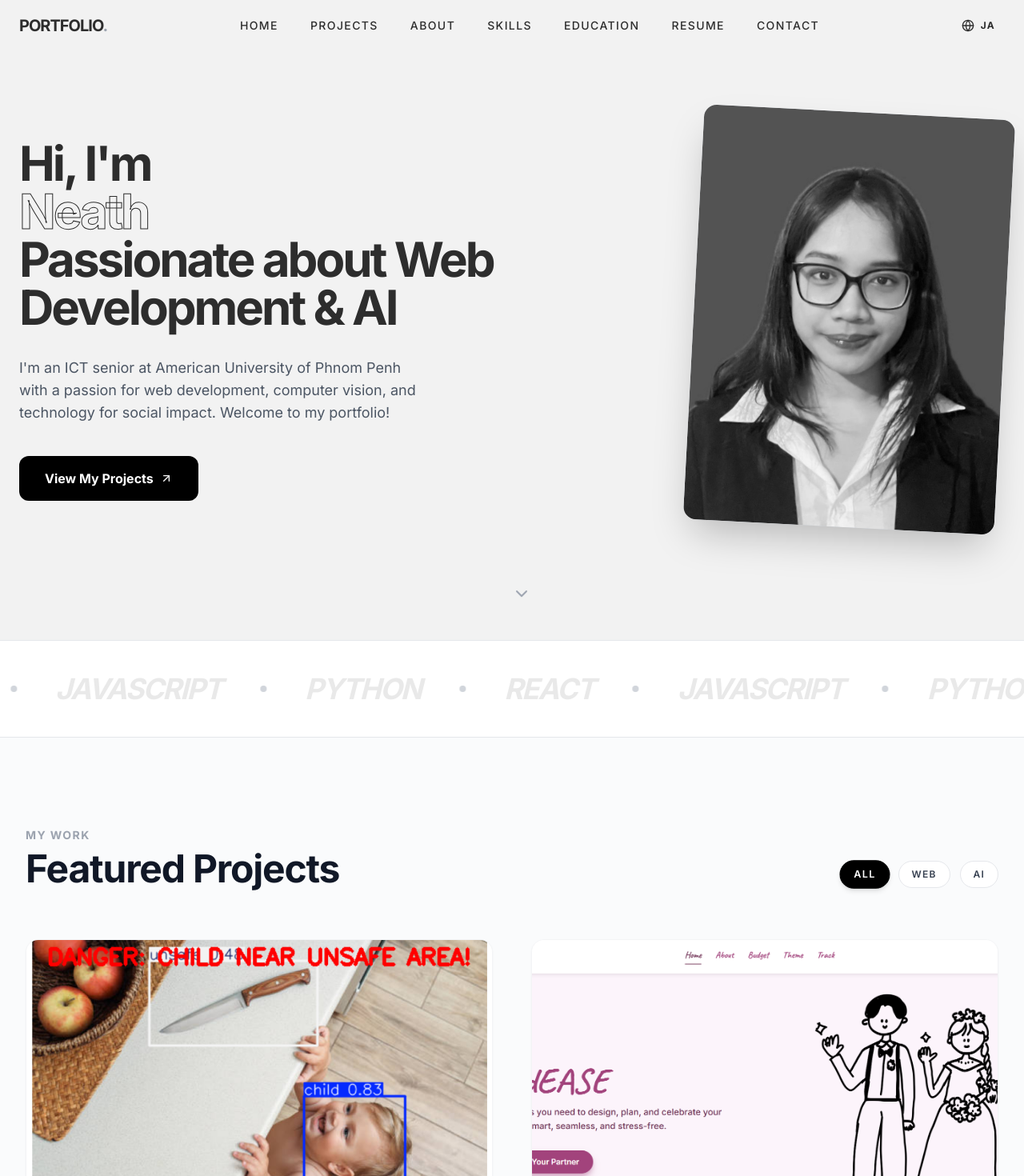
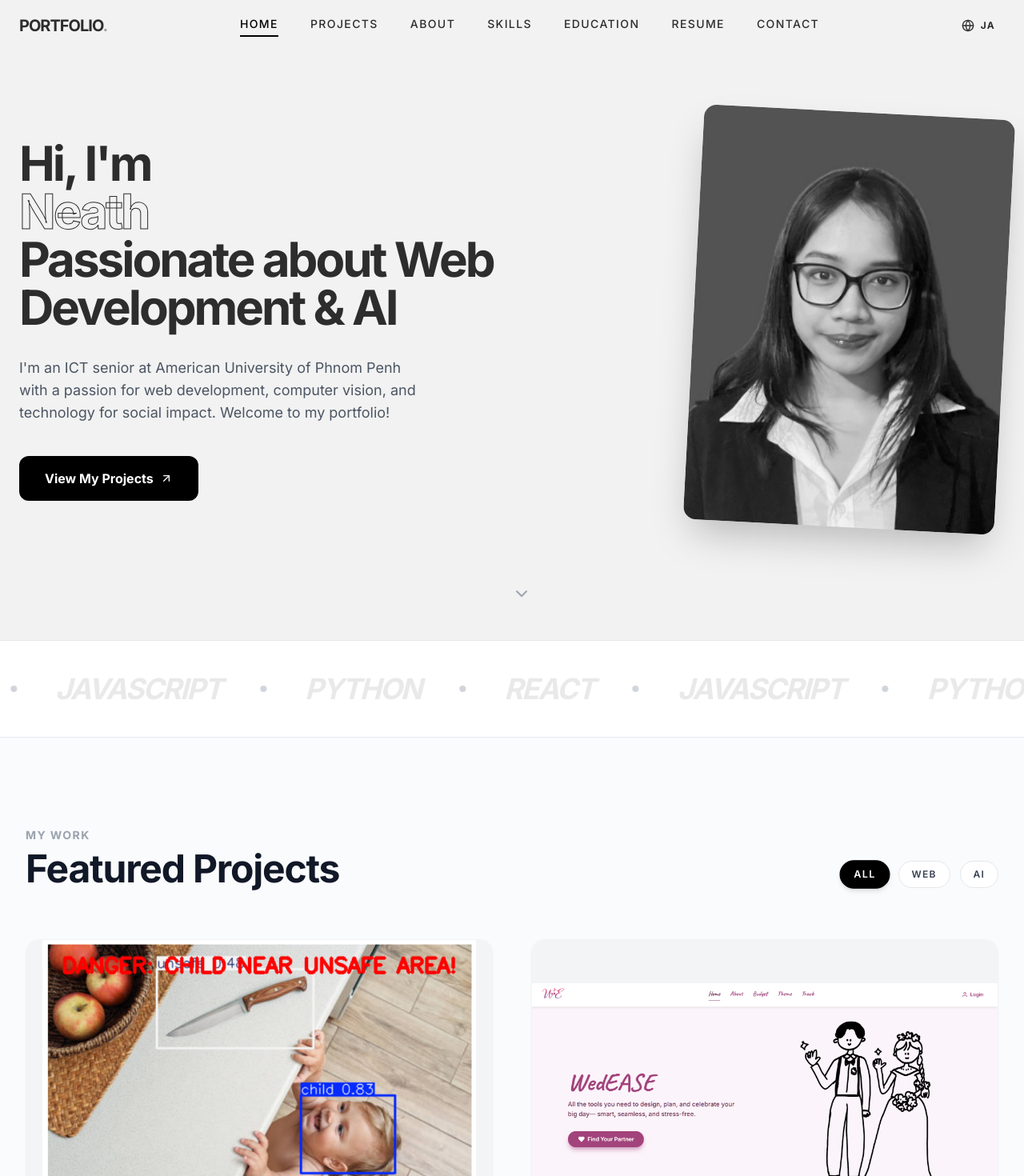
Before and after one commit to Chanmonineath/Portfolio, a React (Vite) app: page / in a window 1280 px wide. Shown: the top 1470 px of the page at 80% size. Built offline with nearby package versions, Linux system fonts and the light colour scheme.

Commit message:
fix:about page and navigation bar

```diff
--- a/src/components/Nav.jsx
+++ b/src/components/Nav.jsx
@@ -4,6 +4,17 @@ import { Globe, Menu, X } from "lucide-react";
 export default function Nav({ t, language, toggleLanguage }) {
   const [mobileMenuOpen, setMobileMenuOpen] = useState(false);
   const [scrolled, setScrolled] = useState(false);
+  const [activeSection, setActiveSection] = useState("home");
+
+  const navLinks = [
+    { id: "home", label: t.nav.home },
+    { id: "work", label: t.nav.work },
+    { id: "about", label: t.nav.about },
+    { id: "skills", label: t.nav.skills },
+    { id: "education", label: t.nav.education },
+    { id: "resume", label: t.nav.resume || "Resume" },
+    { id: "contact", label: t.nav.contact },
+  ];
 
   useEffect(() => {
     const handleScroll = () => setScrolled(window.scrollY > 50);
@@ -11,77 +22,75 @@ export default function Nav({ t, language, toggleLanguage }) {
     return () => window.removeEventListener("scroll", handleScroll);
   }, []);
 
+  useEffect(() => {
+    const observer = new IntersectionObserver(
+      (entries) => {
+        entries.forEach((entry) => {
+          if (entry.isIntersecting) {
+            setActiveSection(entry.target.id);
+          }
+        });
+      },
+      { rootMargin: "-40% 0px -55% 0px", threshold: 0 },
+    );
+
+    navLinks.forEach(({ id }) => {
+      const el = document.getElementById(id);
+      if (el) observer.observe(el);
+    });
+
+    return () => observer.disconnect();
+  }, [language]);
+
   return (
     <nav
-      className={`fixed top-0 w-full z-50 transition-all duration-300 px-4 md:px-6 py-4 ${scrolled ? "bg-[#F2F2F2]/80 backdrop-blur-md py-3 shadow-sm" : "bg-transparent"}`}
+      className={`fixed top-0 w-full z-50 transition-all duration-300 px-3 sm:px-4 md:px-6 py-3 md:py-4 bg-white/80 backdrop-blur-lg border-b border-gray-200/70 md:bg-transparent md:backdrop-blur-none md:border-transparent ${scrolled ? "md:bg-white/80 md:backdrop-blur-lg md:border-gray-200/70 shadow-md" : ""}`}
     >
       <div className="max-w-7xl mx-auto flex justify-between items-center">
-        <div className="text-lg md:text-xl font-bold tracking-tighter uppercase">
+        <div className="text-base sm:text-lg md:text-xl font-bold tracking-tighter uppercase">
           Portfolio<span className="text-gray-400">.</span>
         </div>
 
         {/* Desktop Menu */}
         <div className="hidden md:flex items-center space-x-8 lg:space-x-10 text-sm font-medium uppercase tracking-widest">
+          {navLinks.map(({ id, label }) => (
             <a
-            href="#home"
-            className="hover:text-gray-400 transition-colors duration-200"
+              key={id}
+              href={`#${id}`}
+              onClick={() => setActiveSection(id)}
+              className={`relative pb-1 transition-colors duration-200 ${
+                activeSection === id
+                  ? "text-black"
+                  : "hover:text-gray-400"
+              }`}
             >
-            {t.nav.home}
+              {label}
+              <span
+                className={`absolute left-0 -bottom-0.5 h-0.5 w-full bg-black origin-left transition-transform duration-300 ease-out ${
+                  activeSection === id ? "scale-x-100" : "scale-x-0"
+                }`}
+              />
             </a>
-          <a
-            href="#work"
-            className="hover:text-gray-400 transition-colors duration-200"
-          >
-            {t.nav.work}
-          </a>
-          <a
-            href="#about"
-            className="hover:text-gray-400 transition-colors duration-200"
-          >
-            {t.nav.about}
-          </a>
-          <a
-            href="#skills"
-            className="hover:text-gray-400 transition-colors duration-200"
-          >
-            {t.nav.skills}
-          </a>
-          <a
-            href="#education"
-            className="hover:text-gray-400 transition-colors duration-200"
-          >
-            {t.nav.education}
-          </a>
-          <a
-            href="#resume"
-            className="hover:text-gray-400 transition-colors duration-200"
-          >
-            {t.nav.resume || "Resume"}
-          </a>
-          <a
-            href="#contact"
-            className="hover:text-gray-400 transition-colors duration-200"
-          >
-            {t.nav.contact}
-          </a>
+          ))}
         </div>
 
         {/* Language Toggle + Mobile Button */}
-        <div className="flex items-center space-x-4">
+        <div className="flex items-center space-x-2 sm:space-x-4">
           <button
             onClick={toggleLanguage}
-            className="group relative px-3 py-2 text-xs font-bold uppercase tracking-widest rounded-lg hover:bg-white/50 transition-all duration-300 lang-switch"
+            className="group relative px-2 sm:px-3 py-2 text-xs font-bold uppercase tracking-widest rounded-lg hover:bg-white/50 transition-all duration-300 lang-switch"
             title={language === "en" ? "Japanese" : "English"}
           >
-            <div className="flex items-center space-x-2">
+            <div className="flex items-center space-x-1 sm:space-x-2">
               <Globe className="w-4 h-4" />
               <span>{language === "en" ? "JA" : "EN"}</span>
             </div>
           </button>
 
           <button
-            className="md:hidden"
+            className="md:hidden p-1"
             onClick={() => setMobileMenuOpen(!mobileMenuOpen)}
+            aria-label={mobileMenuOpen ? "Close menu" : "Open menu"}
           >
             {mobileMenuOpen ? (
               <X className="w-6 h-6" />
@@ -94,43 +103,24 @@ export default function Nav({ t, language, toggleLanguage }) {
 
       {/* Mobile Menu */}
       {mobileMenuOpen && (
-        <div className="md:hidden mt-4 space-y-4 pb-4 animate-slideInUp">
+        <div className="md:hidden mt-3 mx-1 bg-white rounded-2xl shadow-xl border border-gray-100 p-4 space-y-1 animate-slideInUp">
+          {navLinks.map(({ id, label }) => (
             <a
-            href="#home"
-            className="block hover:text-gray-400 transition-colors text-sm font-medium uppercase"
+              key={id}
+              href={`#${id}`}
+              onClick={() => {
+                setActiveSection(id);
+                setMobileMenuOpen(false);
+              }}
+              className={`block rounded-lg px-3 py-3 text-sm font-medium uppercase tracking-wide transition-colors ${
+                activeSection === id
+                  ? "bg-[#F2F2F2] text-black"
+                  : "text-gray-700 hover:bg-[#F2F2F2]"
+              }`}
             >
-            {t.nav.home}
+              {label}
             </a>
-          <a
-            href="#work"
-            className="block hover:text-gray-400 transition-colors text-sm font-medium uppercase"
-          >
-            {t.nav.work}
-          </a>
-          <a
-            href="#about"
-            className="block hover:text-gray-400 transition-colors text-sm font-medium uppercase"
-          >
-            {t.nav.about}
-          </a>
-          <a
-            href="#skills"
-            className="block hover:text-gray-400 transition-colors text-sm font-medium uppercase"
-          >
-            {t.nav.skills}
-          </a>
-          <a
-            href="#education"
-            className="block hover:text-gray-400 transition-colors text-sm font-medium uppercase"
-          >
-            {t.nav.education}
-          </a>
-          <a
-            href="#contact"
-            className="block hover:text-gray-400 transition-colors text-sm font-medium uppercase"
-          >
-            {t.nav.contact}
-          </a>
+          ))}
         </div>
       )}
     </nav>
--- a/src/pages/Home.jsx
+++ b/src/pages/Home.jsx
@@ -52,9 +52,13 @@ export default function Home({ t }) {
         </div>
       </div>
 
-      <div className="absolute bottom-10 left-1/2 -translate-x-1/2 animate-bounce">
-        <ChevronDown className="w-6 h-6 text-gray-400" />
-      </div>
+      <a
+        href="#work"
+        aria-label="Scroll to projects"
+        className="absolute bottom-10 left-1/2 -translate-x-1/2 animate-bounce cursor-pointer"
+      >
+        <ChevronDown className="w-6 h-6 text-gray-400 hover:text-gray-600 transition-colors" />
+      </a>
     </section>
   );
 }
--- a/src/pages/Projects.jsx
+++ b/src/pages/Projects.jsx
@@ -5,9 +5,7 @@ export default function Projects({ t, projects, activeTab, setActiveTab }) {
   const filteredProjects =
     activeTab === "all"
       ? projects
-      : projects.filter((p) =>
-          p.category.toLowerCase().includes(activeTab.toLowerCase()),
-        );
+      : projects.filter((p) => p.categoryKey === activeTab);
 
   return (
     <section
@@ -26,20 +24,20 @@ export default function Projects({ t, projects, activeTab, setActiveTab }) {
             </p>
           </div>
           <div className="flex flex-wrap gap-2 sm:gap-3">
-            {t.work.filters.map((tab) => (
+            {t.work.filters.map(({ key, label }) => (
               <button
-                key={tab}
-                onClick={() => setActiveTab(tab)}
+                key={key}
+                onClick={() => setActiveTab(key)}
                 className={`px-4 py-2 rounded-full text-xs font-semibold uppercase tracking-widest transition-all duration-200 border
                   ${
-                    activeTab === tab
+                    activeTab === key
                       ? "bg-black text-white border-black shadow-md scale-105"
                       : "bg-white text-gray-700 border-gray-200 hover:border-black hover:text-black"
                   }
                 `}
-                aria-pressed={activeTab === tab}
+                aria-pressed={activeTab === key}
               >
-                {tab}
+                {label}
               </button>
             ))}
           </div>
@@ -67,11 +65,11 @@ export default function Projects({ t, projects, activeTab, setActiveTab }) {
               }}
             >
               {/* Image */}
-              <div className="relative aspect-[16/10] overflow-hidden">
+              <div className="relative aspect-[16/10] overflow-hidden bg-gray-100">
                 <img
                   src={project.image}
                   alt={project.title}
-                  className="w-full h-full object-cover transition-transform duration-500 group-hover:scale-105"
+                  className="w-full h-full object-contain transition-transform duration-500 group-hover:scale-105"
                   loading="lazy"
                 />
                 {/* Optional overlay for hover */}
--- a/src/pages/Resume.jsx
+++ b/src/pages/Resume.jsx
@@ -30,7 +30,7 @@ const Resume = () => {
         degree: "B.S. in Information and Communication Technology",
         school: "American University of Phnom Penh",
         period: "2023 – Present",
-        details: "GPA: 3.65",
+        details: "GPA: 3.66",
         special:
           "Japanese IT Pathway Program – Next-Make (Japanese language & practical IT skills)",
       },
--- a/src/translations.js
+++ b/src/translations.js
@@ -24,34 +24,48 @@ export const translations = {
     work: {
       label: "My Work",
       title: "Featured Projects",
-      filters: ["all", "web", "ai"],
+      filters: [
+        { key: "all", label: "All" },
+        { key: "web", label: "Web" },
+        { key: "ai", label: "AI" },
+      ],
     },
     skills: {
       label: "Skills",
-      description:
-        "I have developed a diverse skill set through my ICT studies and project work, combining frontend development with emerging technologies.",
+      title: "Technical Stack & Expertise",
       categories: [
         {
-          name: "Frontend",
+          name: "Frontend Architecture",
+          badge: "UI / UX",
           description:
-            "HTML, CSS, JavaScript, TypeScript, Svelte, React, Tailwind CSS",
+            "Building responsive, accessible, and high-performance interfaces.",
+          skills: [
+            { label: "HTML / CSS", progress: "80%" },
+            { label: "JavaScript / React", progress: "75%" },
+            { label: "TypeScript", progress: "65%" },
+            { label: "Tailwind CSS", progress: "75%" },
+          ],
         },
         {
           name: "Backend & AI",
+          badge: "Systems & AI",
           description:
-            "Python, JavaScript, TypeScript, PHP, OCR, YOLO, TensorFlow",
-        },
-        { name: "Tools", description: "Git, GitHub, VS Code, Figma" },
-      ],
-      proficiencies: [
-        { label: "HTML / CSS", progress: "80%" },
-        { label: "JavaScript / React", progress: "75%" },
-        { label: "TypeScript", progress: "65%" },
+            "Developing scalable logic and applied computer vision models.",
+          skills: [
             { label: "Python", progress: "75%" },
             { label: "PHP", progress: "30%" },
-        { label: "Tailwind CSS", progress: "75%" },
+          ],
+        },
+        {
+          name: "Tools & Collaboration",
+          badge: "Workflow",
+          description:
+            "Utilizing industry-standard version control and design software.",
+          skills: [
             { label: "Git & GitHub", progress: "85%" },
             { label: "Web Design", progress: "80%" },
+          ],
+        },
       ],
     },
     contact: {
@@ -60,28 +74,47 @@ export const translations = {
         "Have questions about my work or interested in collaborating? Feel free to reach out!",
       email: "Email",
       connect: "LinkedIn",
-      form: {
-        name: "Full Name",
-        email: "Email Address",
-        message: "Message",
-        namePlaceholder: "Your Name",
-        emailPlaceholder: "your.email@example.com",
-        messagePlaceholder: "Tell me about your inquiry...",
-        send: "Send Message",
-      },
     },
     footer: {
       copyright: "© 2024 Chanmonineath | ICT Student | AUPP",
     },
     about: {
       label: "About Me",
-      // ...existing code...
+      title: "Software Engineer & AI Enthusiast",
+      subtitle:
+        "American University of Phnom Penh (AUPP) • ICT Student • GPA: 3.66",
+      summaryLabel: "Professional Summary",
+      summary:
+        "I am an ICT student at the American University of Phnom Penh (AUPP) with a GPA of 3.66, passionate about full-stack web development and applied AI. I focus on building practical, user-centered applications that solve real-world problems.",
+      stack:
+        "My technical stack spans modern frameworks and tools including TypeScript, Svelte, React, Node.js, MongoDB, and YOLO for computer vision applications.",
+      location: "Phnom Penh, Cambodia",
+      seeking: "Seeking 2026/2027 Internship",
+      workspaceLabel: "Development Environment",
+      workspaceTitle: "Full-Stack Architecture & Clean Code",
+      projectsTitle: "Key Technical Projects",
+      projects: [
+        {
+          title: "WedEase & Story-Hub:",
           description:
-        "I am an ICT student at the American University of Phnom Penh (AUPP) with a GPA of 3.65, passionate about full-stack web development and applied AI. I focus on building practical, user-centered applications that solve real-world problems.\n\nKey Experience:\n\n  ★ Developed full-stack platforms such as WedEase (smart wedding planning) and Story-Hub (community storytelling).\n  ★ Built AI-powered solutions like Child Safe Detection Monitoring using YOLO for real-time object detection.\n  ★ Explored modern technologies: TypeScript, Svelte, React, Node.js, MongoDB.\n\nAchievements:\n\n  ★ Top 6 finalist, Innovative Tech Challenge: Co-developed Skin Apsor, an AI-driven skincare recommendation platform.\n  ★ Operations Team Administrator, AUPP Technology Center: Strengthened leadership, teamwork, and organizational skills.\n\nI am seeking an internship or entry-level role to contribute to impactful projects, learn from experienced professionals, and grow as a software developer.",
-      highlights: [
-        "Interests:",
-        "Web Developer & AI Enthusiast",
-        "Passionate About Tech for Social Impact",
+            "Full-stack smart wedding planning & community platforms.",
+        },
+        {
+          title: "Child Safe Detection:",
+          description: "AI-powered real-time object monitoring using YOLO.",
+        },
+      ],
+      honorsTitle: "Honors & Leadership",
+      honors: [
+        {
+          title: "Top 6 Finalist:",
+          description:
+            "Innovative Tech Challenge (Skin Apsor AI Skincare).",
+        },
+        {
+          title: "Admin, AUPP Tech Center:",
+          description: "Spearheading leadership & team operations.",
+        },
       ],
     },
     education: {
@@ -106,7 +139,7 @@ export const translations = {
     hero: {
       available: "AUPPのICT学生",
       title1: "こんにちは、私は",
-      title2: "Neath",
+      title2: "二アット",
       title3: "ウェブ開発とAIに情熱を持つ",
       description:
         "カンボジア・プノンペンにあるアメリカン大学 (AUPP) のICT学部生で、ウェブ開発、コンピュータビジョン、社会的インパクトのあるテクノロジーに情熱を注いでいます。ポートフォリオへようこそ！",
@@ -118,34 +151,48 @@ export const translations = {
     work: {
       label: "私の作品",
       title: "注目プロジェクト",
-      filters: ["すべて", "ウェブ", "AI"],
+      filters: [
+        { key: "all", label: "すべて" },
+        { key: "web", label: "ウェブ" },
+        { key: "ai", label: "AI" },
+      ],
     },
     skills: {
       label: "スキル",
-      description:
-        "ICTの学習とプロジェクトを通じて、フロントエンド開発と先端技術を組み合わせた多彩なスキルを身につけました。",
+      title: "技術スタックと専門性",
       categories: [
         {
-          name: "フロントエンド",
+          name: "フロントエンド設計",
+          badge: "UI / UX",
           description:
-            "HTML, CSS, JavaScript, TypeScript, Svelte, React, Tailwind CSS",
+            "レスポンシブでアクセシブル、高パフォーマンスなインターフェースを構築。",
+          skills: [
+            { label: "HTML / CSS", progress: "80%" },
+            { label: "JavaScript / React", progress: "75%" },
+            { label: "TypeScript", progress: "65%" },
+            { label: "Tailwind CSS", progress: "75%" },
+          ],
         },
         {
           name: "バックエンド & AI",
+          badge: "システム & AI",
           description:
-            "Python, JavaScript, TypeScript, PHP, OCR, YOLO, TensorFlow",
-        },
-        { name: "ツール", description: "Git, GitHub, VS Code, Figma" },
-      ],
-      proficiencies: [
-        { label: "HTML / CSS", progress: "80%" },
-        { label: "JavaScript / React", progress: "75%" },
-        { label: "TypeScript", progress: "65%" },
+            "実用的なロジックの実装と、応用コンピュータビジョンモデルの開発。",
+          skills: [
             { label: "Python", progress: "75%" },
             { label: "PHP", progress: "30%" },
-        { label: "Tailwind CSS", progress: "75%" },
+          ],
+        },
+        {
+          name: "ツール & コラボレーション",
+          badge: "ワークフロー",
+          description:
+            "業界標準のバージョン管理とデザインソフトウェアを活用。",
+          skills: [
             { label: "Git & GitHub", progress: "85%" },
             { label: "Web Design", progress: "80%" },
+          ],
+        },
       ],
     },
     contact: {
@@ -154,27 +201,47 @@ export const translations = {
         "作品についてのご質問や協力のご相談があれば、お気軽にご連絡ください。",
       email: "メール",
       connect: "LinkedIn",
-      form: {
-        name: "フルネーム",
-        email: "メールアドレス",
-        message: "メッセージ",
-        namePlaceholder: "あなたの名前",
-        emailPlaceholder: "your.email@example.com",
-        messagePlaceholder: "お問い合わせ内容を教えてください...",
-        send: "送信",
-      },
     },
     footer: {
       copyright: "© 2024 Chanmonineath | ICT Student | AUPP",
     },
     about: {
       label: "私について",
+      title: "ソフトウェアエンジニア & AI愛好家",
+      subtitle:
+        "アメリカン大学プノンペン (AUPP) • ICT学部生 • GPA: 3.66",
+      summaryLabel: "職務概要",
+      summary:
+        "私はアメリカン大学プノンペン (AUPP) のICT学部生で、GPAは3.66です。フルスタックのウェブ開発と応用AIに情熱を持ち、実用的でユーザー中心のアプリケーションづくりを重視しています。",
+      stack:
+        "TypeScript、Svelte、React、Node.js、MongoDB、そしてコンピュータビジョン向けのYOLOなど、幅広い技術スタックを扱っています。",
+      location: "カンボジア・プノンペン",
+      seeking: "2026/2027年のインターンシップを希望",
+      workspaceLabel: "開発環境",
+      workspaceTitle: "フルスタック設計とクリーンなコード",
+      projectsTitle: "主要な技術プロジェクト",
+      projects: [
+        {
+          title: "WedEase & Story-Hub：",
           description:
-        "私はアメリカン大学オブプノンペン (AUPP) のICT学部生で、GPAは3.65です。フルスタックのウェブ開発と応用AIに情熱を持ち、実用的でユーザー中心のアプリケーションづくりを重視しています。\n\n主な経験:\n\n  ★ WedEase（スマートな結婚式プランニング）や Story-Hub（コミュニティ向けストーリーテリング）などのフルスタックプラットフォームを開発。\n  ★ YOLOを用いたリアルタイム物体検出の Child Safe Detection Monitoring のようなAI搭載ソリューションを構築。\n  ★ TypeScript、Svelte、React、Node.js、MongoDB などの最新技術を実践的に学習。\n\n実績:\n\n  ★ Innovative Tech Challenge：Skin Apsor（AIベースのスキンケア推薦）でトップ6入賞。\n  ★ AUPP Technology Center のオペレーションチーム管理者として、リーダーシップやチームワークを強化。\n\nインターンまたはエントリーレベルの役割を探しており、インパクトのあるプロジェクトに貢献し、経験豊富なプロから学びながら開発者として成長したいと考えています。",
-      highlights: [
-        "興味：",
-        "ウェブ開発 & AI 愛好家",
-        "社会的インパクトのある技術に情熱を持つ",
+            "スマートな結婚式プランニングとコミュニティ向けのフルスタックプラットフォーム。",
+        },
+        {
+          title: "Child Safe Detection：",
+          description: "YOLOを用いたAI搭載のリアルタイム物体監視。",
+        },
+      ],
+      honorsTitle: "受賞歴 & リーダーシップ",
+      honors: [
+        {
+          title: "トップ6入賞：",
+          description:
+            "Innovative Tech Challenge（Skin Apsor AIスキンケア）。",
+        },
+        {
+          title: "AUPP Tech Center 管理者：",
+          description: "リーダーシップとチーム運営を推進。",
+        },
       ],
     },
     education: {
```
Also changed, not shown: cspell.json (added, +26 -0 lines), src/App.jsx (+21 -0 lines), src/components/Footer.jsx (+10 -3 lines), src/pages/About.jsx (+98 -41 lines), src/pages/Contact.jsx (+25 -53 lines), src/pages/Skills.jsx (+50 -35 lines), 1 other file (tests, documents, lock files or other folders). Lines whose indentation alone changed are shown as unchanged.
